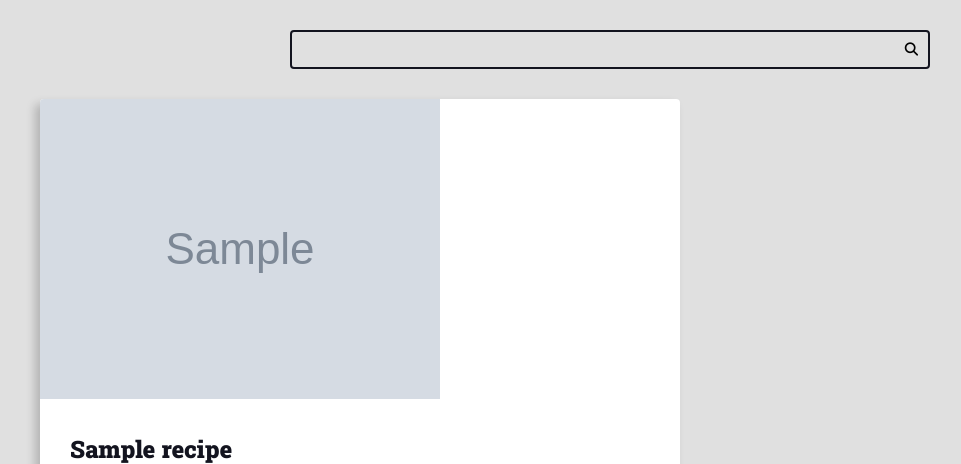
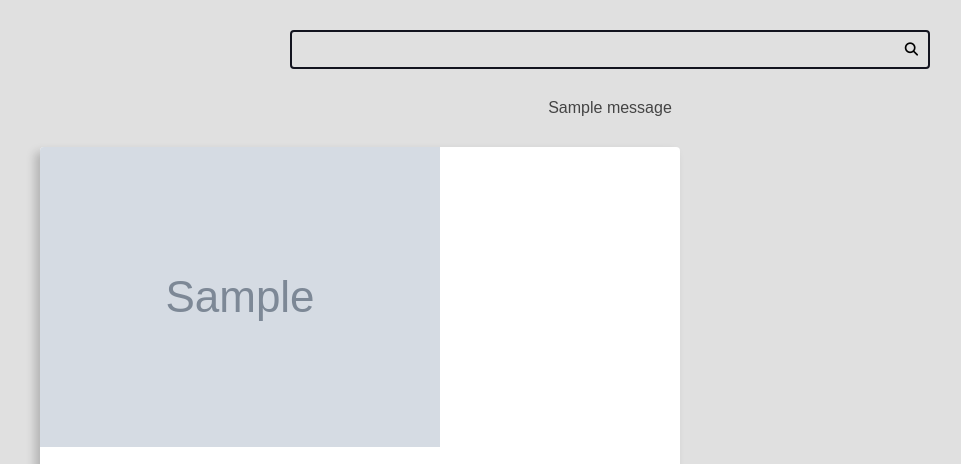
Before and after one commit to Lucas-Espindola-dev/Receitas-Django, a Django app: page / in a window 1280 px wide. Shown: the part 113-577 px from the top of the page, without its empty margins (30-991 px from the left). Run offline with Django 4.2, Linux system fonts and the light colour scheme; tables that the repository leaves empty hold one stand-in row (values such as "Sample post"); grey boxes marked "Sample" are stand-in pictures; one stand-in notice (Sample message) is shown.

Commit message:
Update home.html

```diff
--- a/recipes/templates/recipes/pages/home.html
+++ b/recipes/templates/recipes/pages/home.html
@@ -3,6 +3,15 @@
 {%block title%} Home | {% endblock title %}
 
 {% block content %}
+
+{% if messages %}
+<div class="main-content center container">
+    {% for message in messages %}
+        {{ message }}
+    {% endfor %}
+</div>
+{% endif %}
+
 <div class="main-content main-content-list container">
     {% for recipe in recipes %}
         {% include 'recipes/partials/recipes.html' %}
```
